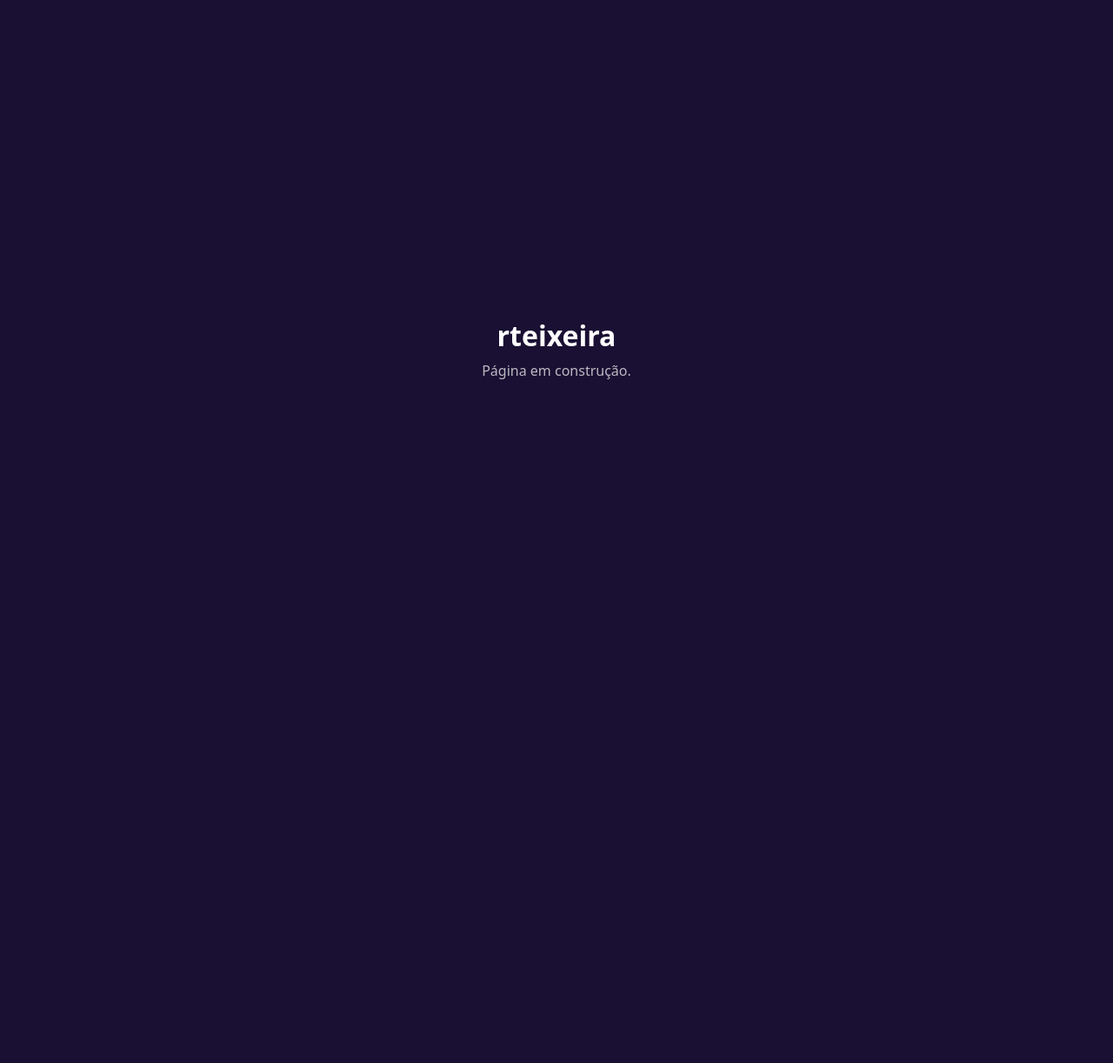
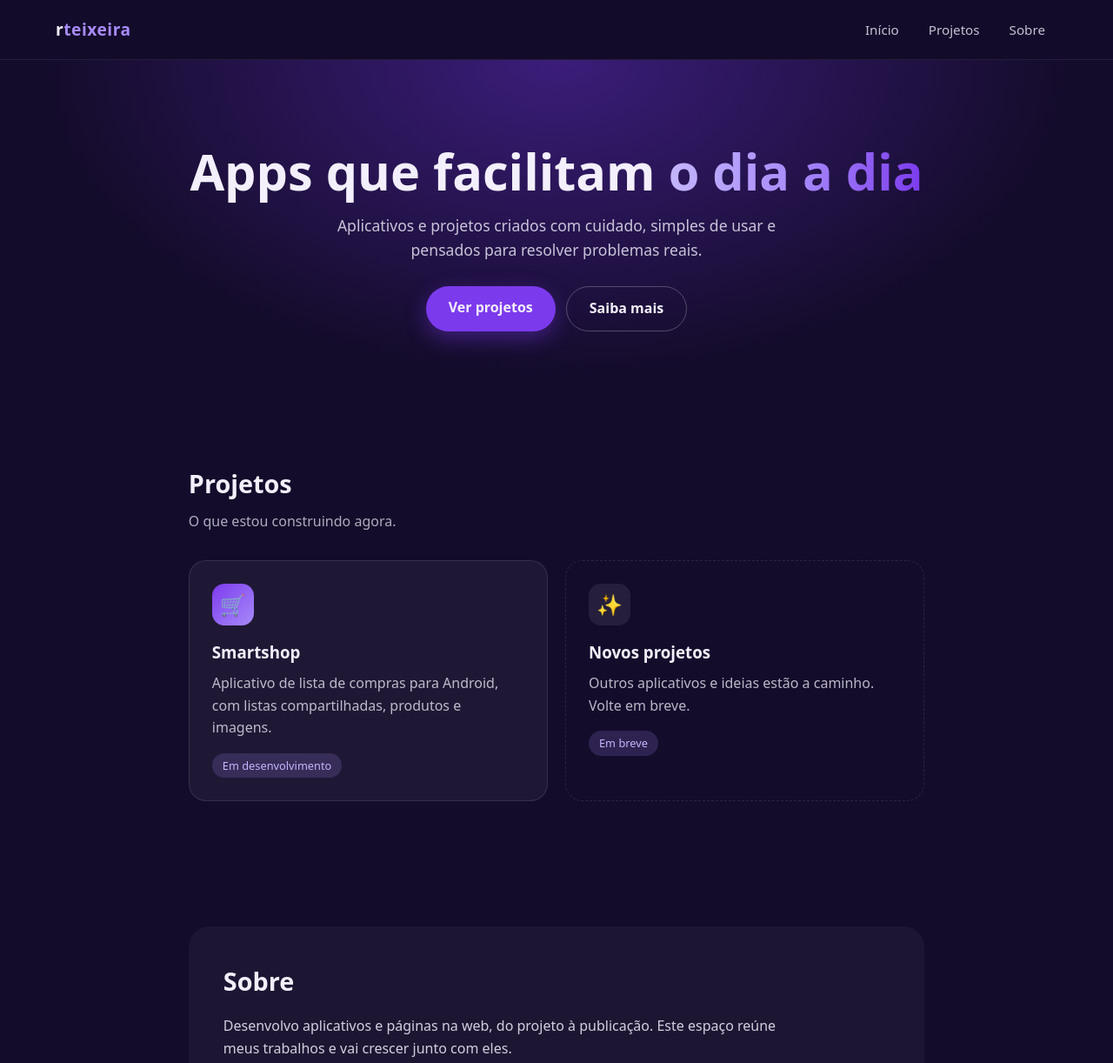
Before and after one commit to ryckteixeira-sketch/rteixeira, a plain HTML site: page index.html in a window 1280 px wide. Shown: the top 1222 px of the page at 87% size. Before the commit the page ends 800 px from the top, so only its background shows below. Drawn offline with Linux system fonts and the light colour scheme.

Commit message:
Atualiza home com navegacao

```diff
--- a/index.html
+++ b/index.html
@@ -3,8 +3,94 @@
 <head>
 <meta charset="utf-8">
 <meta name="viewport" content="width=device-width, initial-scale=1">
-<title>rteixeira</title>
-<style>body{margin:0;min-height:100vh;display:grid;place-items:center;font-family:system-ui,sans-serif;background:#1a1033;color:#fff;text-align:center}h1{font-size:2rem;margin:0 0 .5rem}p{opacity:.7;margin:0}</style>
+<title>rteixeira | Apps e projetos</title>
+<meta name="description" content="Aplicativos e projetos desenvolvidos por rteixeira.">
+<style>
+*{box-sizing:border-box}
+html{scroll-behavior:smooth;scroll-padding-top:72px}
+body{margin:0;font-family:system-ui,-apple-system,"Segoe UI",Roboto,sans-serif;background:#140c2b;color:#f3effc;line-height:1.6}
+a{color:inherit;text-decoration:none}
+header{position:sticky;top:0;z-index:10;display:flex;justify-content:space-between;align-items:center;padding:14px 5vw;background:rgba(20,12,43,.88);backdrop-filter:blur(8px);border-bottom:1px solid rgba(255,255,255,.08)}
+.brand{font-weight:800;font-size:1.2rem;letter-spacing:.5px}
+.brand span{color:#a78bfa}
+nav{display:flex;gap:6px}
+nav a{padding:8px 14px;border-radius:999px;font-size:.95rem;opacity:.8;transition:.2s}
+nav a:hover{background:rgba(167,139,250,.18);opacity:1}
+.hero{text-align:center;padding:12vh 6vw 10vh;background:radial-gradient(ellipse at top,#3b1d7a 0%,#140c2b 65%)}
+.hero h1{font-size:clamp(2rem,6vw,3.6rem);line-height:1.1;margin:0 0 16px}
+.hero h1 em{font-style:normal;background:linear-gradient(90deg,#c4b5fd,#a78bfa,#7c3aed);-webkit-background-clip:text;background-clip:text;color:transparent}
+.hero p{max-width:560px;margin:0 auto 28px;opacity:.8;font-size:1.1rem}
+.btns{display:flex;gap:12px;justify-content:center;flex-wrap:wrap}
+.btn{padding:12px 26px;border-radius:999px;font-weight:600;transition:.2s}
+.btn.primary{background:#7c3aed;box-shadow:0 8px 24px rgba(124,58,237,.4)}
+.btn.primary:hover{background:#6d28d9;transform:translateY(-2px)}
+.btn.ghost{border:1px solid rgba(255,255,255,.25)}
+.btn.ghost:hover{background:rgba(255,255,255,.08)}
+section{padding:72px 6vw;max-width:1000px;margin:0 auto}
+h2{font-size:1.8rem;margin:0 0 8px}
+.sub{opacity:.7;margin:0 0 32px}
+.grid{display:grid;grid-template-columns:repeat(auto-fit,minmax(260px,1fr));gap:20px}
+.card{background:rgba(255,255,255,.05);border:1px solid rgba(255,255,255,.1);border-radius:20px;padding:26px;transition:.25s}
+.card:hover{transform:translateY(-4px);border-color:rgba(167,139,250,.5)}
+.icon{width:48px;height:48px;border-radius:14px;display:grid;place-items:center;font-size:1.5rem;background:linear-gradient(135deg,#7c3aed,#a78bfa);margin-bottom:16px}
+.card h3{margin:0 0 8px}
+.card p{margin:0 0 16px;opacity:.75}
+.tag{display:inline-block;padding:4px 12px;border-radius:999px;font-size:.8rem;background:rgba(167,139,250,.18);color:#c4b5fd}
+.card.soon{border-style:dashed;background:transparent}
+.card.soon .icon{background:rgba(255,255,255,.08)}
+.about{background:rgba(255,255,255,.04);border-radius:24px;padding:40px}
+.about p{max-width:640px;opacity:.85}
+footer{text-align:center;padding:32px;opacity:.5;font-size:.9rem}
+@media(max-width:520px){nav a{padding:6px 9px;font-size:.85rem}.about{padding:26px}}
+</style>
 </head>
-<body><main><h1>rteixeira</h1><p>Página em construção.</p></main></body>
+<body>
+<header>
+  <a class="brand" href="#inicio">r<span>teixeira</span></a>
+  <nav>
+    <a href="#inicio">Início</a>
+    <a href="#projetos">Projetos</a>
+    <a href="#sobre">Sobre</a>
+  </nav>
+</header>
+
+<main>
+  <div class="hero" id="inicio">
+    <h1>Apps que facilitam <em>o dia a dia</em></h1>
+    <p>Aplicativos e projetos criados com cuidado, simples de usar e pensados para resolver problemas reais.</p>
+    <div class="btns">
+      <a class="btn primary" href="#projetos">Ver projetos</a>
+      <a class="btn ghost" href="#sobre">Saiba mais</a>
+    </div>
+  </div>
+
+  <section id="projetos">
+    <h2>Projetos</h2>
+    <p class="sub">O que estou construindo agora.</p>
+    <div class="grid">
+      <article class="card">
+        <div class="icon">🛒</div>
+        <h3>Smartshop</h3>
+        <p>Aplicativo de lista de compras para Android, com listas compartilhadas, produtos e imagens.</p>
+        <span class="tag">Em desenvolvimento</span>
+      </article>
+      <article class="card soon">
+        <div class="icon">✨</div>
+        <h3>Novos projetos</h3>
+        <p>Outros aplicativos e ideias estão a caminho. Volte em breve.</p>
+        <span class="tag">Em breve</span>
+      </article>
+    </div>
+  </section>
+
+  <section id="sobre">
+    <div class="about">
+      <h2>Sobre</h2>
+      <p>Desenvolvo aplicativos e páginas na web, do projeto à publicação. Este espaço reúne meus trabalhos e vai crescer junto com eles.</p>
+    </div>
+  </section>
+</main>
+
+<footer>© 2026 rteixeira</footer>
+</body>
 </html>
```
